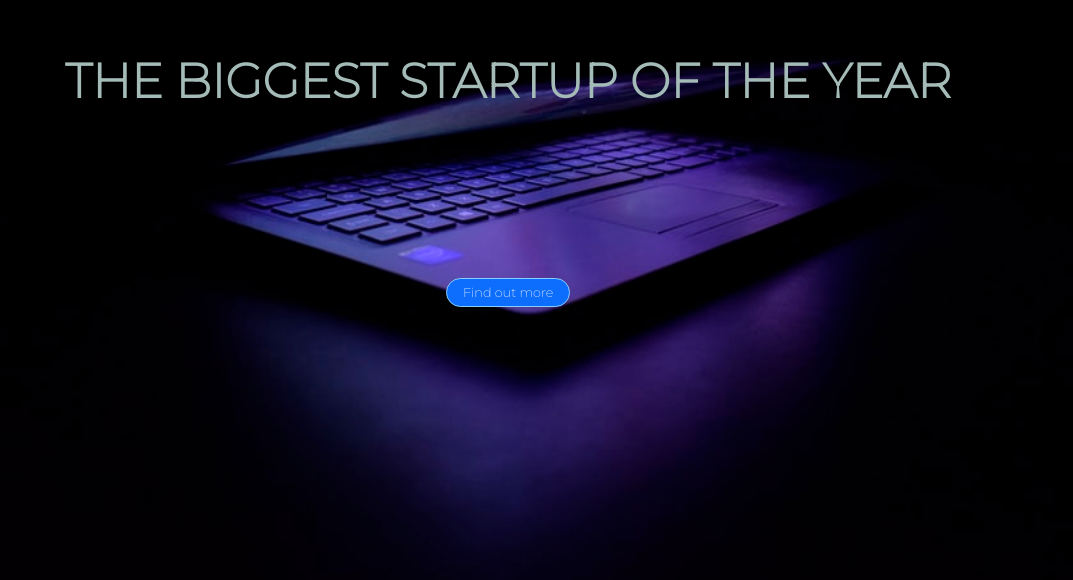
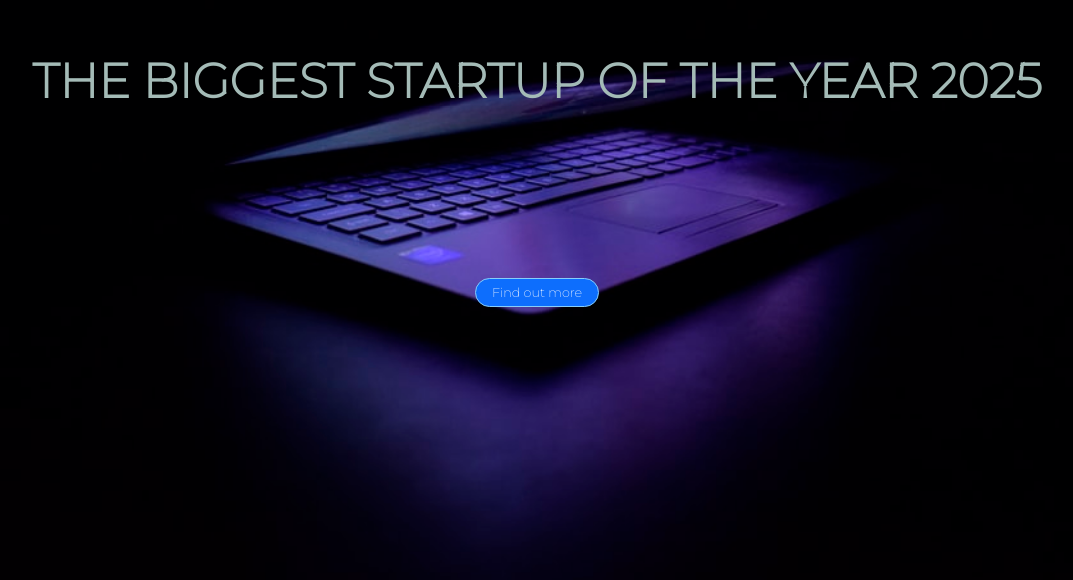
Before and after one commit to sam2talk/sam2talk.github.io, a plain HTML site: page index.html in a window 1280 px wide. Shown: the part 220-800 px from the top of the page, without its empty margins (103-1176 px from the left). Drawn offline with nearby package versions, Linux system fonts and the light colour scheme.

Commit message:
Update index.html

```diff
--- a/index.html
+++ b/index.html
@@ -16,7 +16,7 @@
 	<div class="container d-flex align-items-center h-100">
 		<div class="row">
 		  <header class="text-center col-12">
-		  <h1 class="text-uppercase"><strong>The biggest startup of the year</strong></h1>
+		  <h1 class="text-uppercase"><strong>The biggest startup of the year 2025</strong></h1>
 		  </header>
 		  <div class="buffer col-12"></div>
 		  <section class="text-center">
```
